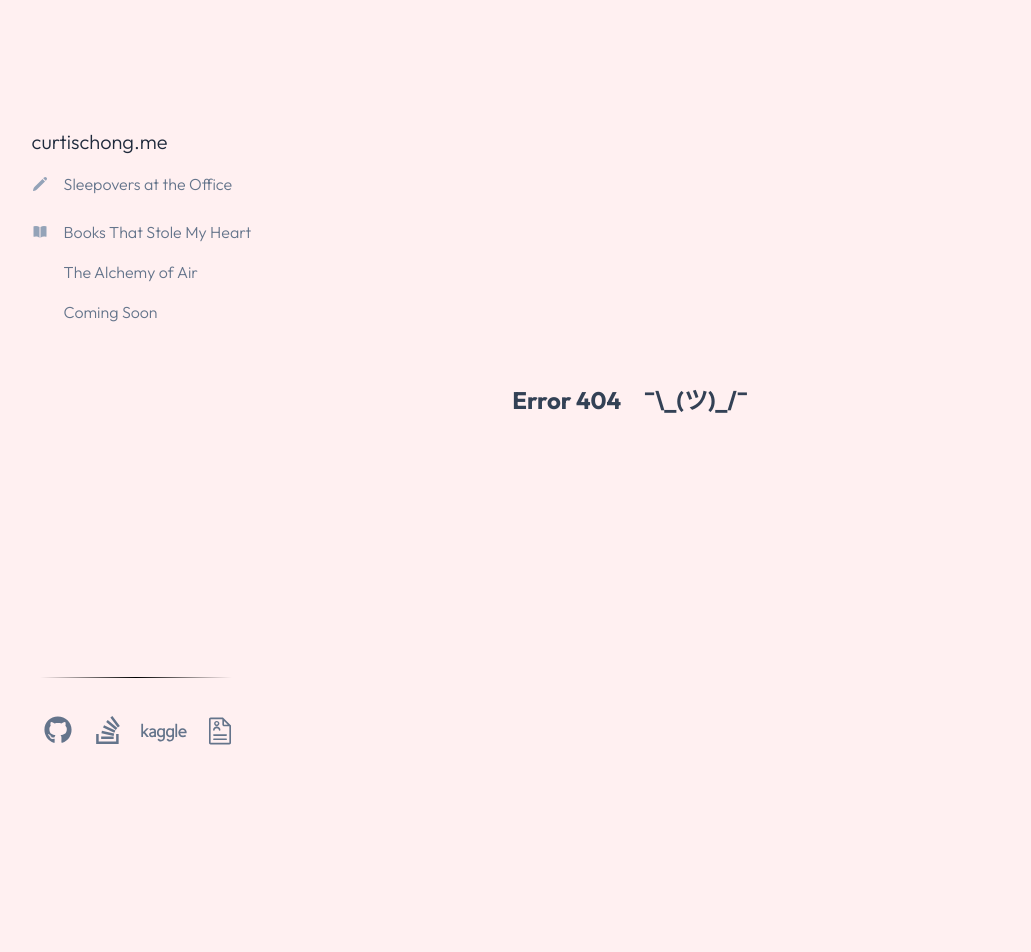
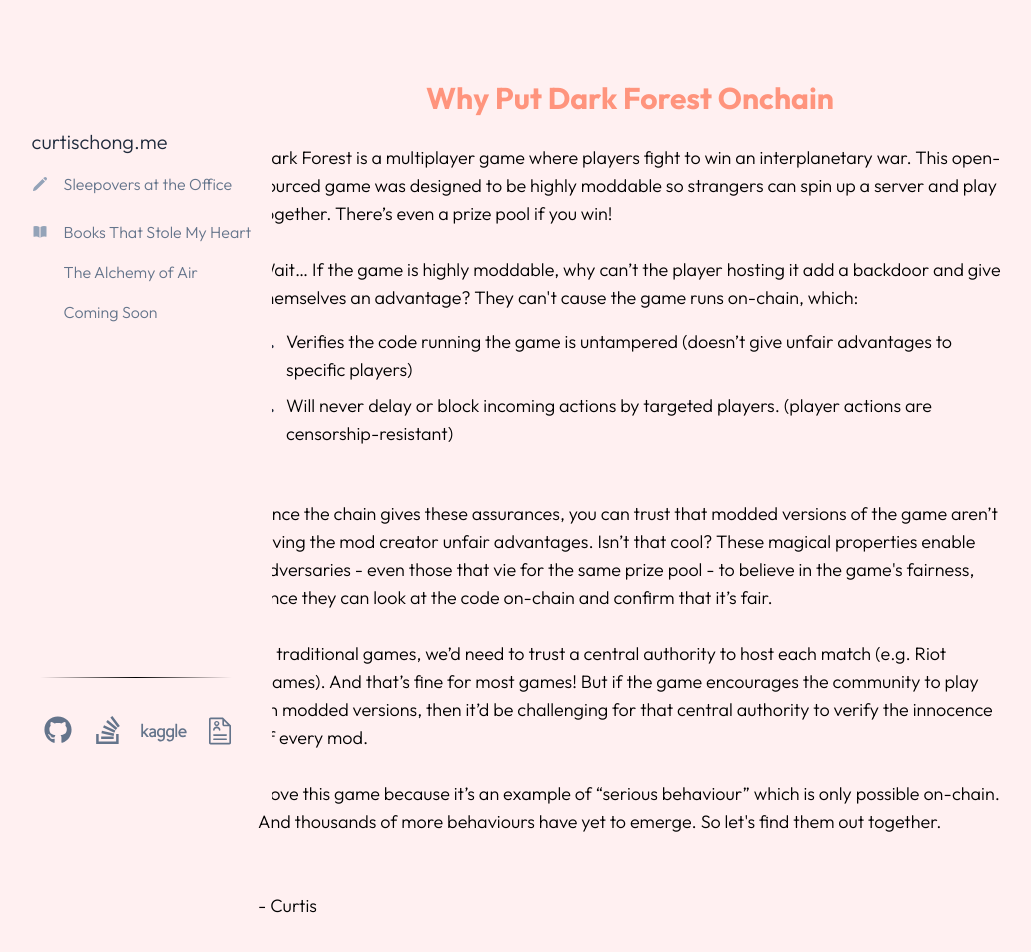
Before and after one commit to chongcurtis/chongcurtis.github.io, a Next.js app: page /crypto-blog/why-put-dark-forest-onchain in a window 1280 px wide. Before the commit this address had no page. Shown: the top 952 px of the page, without its empty margins (10-1041 px from the left). Before the commit the page ends 800 px from the top, so only its background shows below. Built offline with nearby package versions, Linux system fonts and the light colour scheme.

Commit message:
Crypto blog (#19)

```diff
--- /dev/null
+++ b/src/pages/crypto-blog/why-put-dark-forest-onchain.tsx
@@ -0,0 +1,75 @@
+import { NARRATIVE_ANIMATION_TRIGGER_DECIMAL, initAnimations } from "@/common/animations";
+import React from "react";
+
+export default function WhyPutDarkForestOnchain() {
+    React.useEffect(() => {
+        return initAnimations(NARRATIVE_ANIMATION_TRIGGER_DECIMAL);
+    }, []);
+
+    return (
+        <div className="mt-20 px-3 text-left text-lg">
+            <h1 className="fade-in-on-scroll text-center text-3xl font-bold text-sleepover-primary">
+                Why Put Dark Forest Onchain
+            </h1>
+            <br />
+            <p className="fade-in-on-scroll">
+                Dark Forest is a multiplayer game where players fight to win an interplanetary war.
+                This open-sourced game was designed to be highly moddable so strangers can spin up a
+                server and play together. There’s even a prize pool if you win!
+            </p>
+            <br />
+            <p className="fade-in-on-scroll">
+                Wait… If the game is highly moddable, why can’t the player hosting it add a backdoor
+                and give themselves an advantage? They can't cause the game runs on-chain, which:
+            </p>
+            <ol className="mx-20 text-left">
+                <li></li>
+                <li></li>
+            </ol>
+            <ol className="mb-6 ml-[20px] mt-4 list-decimal marker:text-center marker:font-extrabold marker:text-slate-800">
+                <li className="fade-in-on-scroll mb-2 pl-2">
+                    Verifies the code running the game is untampered (doesn’t give unfair advantages
+                    to specific players)
+                </li>
+                <li className="fade-in-on-scroll mb-2 pl-2">
+                    Will never delay or block incoming actions by targeted players. (player actions
+                    are censorship-resistant)
+                </li>
+            </ol>
+            <br />
+            <p className="fade-in-on-scroll">
+                Since the chain gives these assurances, you can trust that modded versions of the
+                game aren’t giving the mod creator unfair advantages. Isn’t that cool? These magical
+                properties enable adversaries - even those that vie for the same prize pool - to
+                believe in the game's fairness, since they can look at the code on-chain and confirm
+                that it’s fair.
+            </p>
+            <br />
+            <p className="fade-in-on-scroll">
+                In traditional games, we’d need to trust a central authority to host each match
+                (e.g. Riot Games). And that’s fine for most games! But if the game encourages the
+                community to play on modded versions, then it’d be challenging for that central
+                authority to verify the innocence of every mod.
+            </p>
+            <br />
+            <p className="fade-in-on-scroll">
+                I love this game because it’s an example of “serious behaviour” which is only
+                possible on-chain. And thousands of more behaviours have yet to emerge. So let's
+                find them out together.
+            </p>
+            <br />
+            <br />
+            <p className="fade-in-on-scroll text-left">- Curtis</p>
+            <br />
+            <br />
+
+            <p className="fade-in-on-scroll">
+                P.S. Dark forest could have been placed on a Trusted Execution Environment (TEE),
+                which would give players the guarantee that the code is untampered (via a TEE
+                attestation). However, the server host could still block incoming requests from
+                individual players (effectively censoring their actions).
+            </p>
+            <div className="h-40"></div>
+        </div>
+    );
+}
```
Also changed, not shown: src/components/sidebar/NavLinks.tsx (+19 -1 lines).
